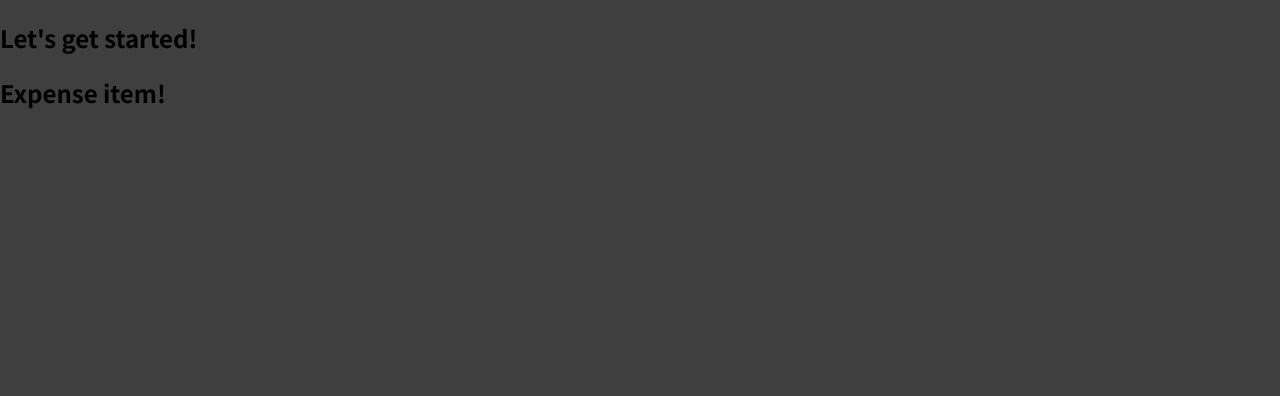
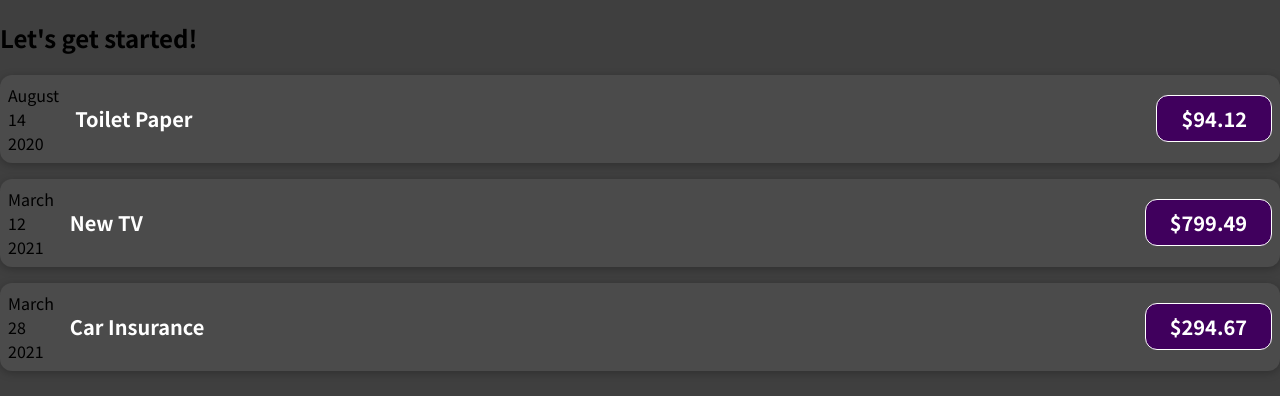
Before and after one commit to Alexei322/first-react-app, a JavaScript app in the folder first-react-app/: page / in a window 1280 px wide. Shown: the top 396 px of the page. Built offline with nearby package versions, Linux system fonts and the light colour scheme.

Commit message:
Started implementing task component

```diff
--- a/first-react-app/src/App.js
+++ b/first-react-app/src/App.js
@@ -1,10 +1,46 @@
 import ExpenseItem from "./components/ExpenseItem";
 
 function App() {
+  const expenses = [
+    {
+      id: "e1",
+      title: "Toilet Paper",
+      amount: 94.12,
+      date: new Date(2020, 7, 14),
+    },
+    { id: "e2", title: "New TV", amount: 799.49, date: new Date(2021, 2, 12) },
+    {
+      id: "e3",
+      title: "Car Insurance",
+      amount: 294.67,
+      date: new Date(2021, 2, 28),
+    },
+    {
+      id: "e4",
+      title: "New Desk (Wooden)",
+      amount: 450,
+      date: new Date(2021, 5, 12),
+    },
+  ];
+
   return (
     <div>
       <h2>Let's get started!</h2>
-      <ExpenseItem></ExpenseItem>
+      <ExpenseItem
+        title={expenses[0].title}
+        amount={expenses[0].amount}
+        date={expenses[0].date}
+      ></ExpenseItem>
+      <ExpenseItem
+        title={expenses[1].title}
+        amount={expenses[1].amount}
+        date={expenses[1].date}
+      ></ExpenseItem>
+      <ExpenseItem
+        title={expenses[2].title}
+        amount={expenses[2].amount}
+        date={expenses[2].date}
+      ></ExpenseItem>
     </div>
   );
 }
--- /dev/null
+++ b/first-react-app/src/components/ExpenseItem.css
@@ -0,0 +1,56 @@
+.expense-item {
+    display: flex;
+    justify-content: space-between;
+    align-items: center;
+    box-shadow: 0 2px 8px rgba(0, 0, 0, 0.25);
+    padding: 0.5rem;
+    margin: 1rem 0;
+    border-radius: 12px;
+    background-color: #4b4b4b;
+  }
+
+  .expense-item__description {
+    display: flex;
+    flex-direction: column;
+    gap: 1rem;
+    align-items: flex-end;
+    flex-flow: column-reverse;
+    justify-content: flex-start;
+    flex: 1;
+  }
+
+  .expense-item h2 {
+    color: #3a3a3a;
+    font-size: 1rem;
+    flex: 1;
+    margin: 0 1rem;
+    color: white;
+  }
+
+  .expense-item__price {
+    font-size: 1rem;
+    font-weight: bold;
+    color: white;
+    background-color: #40005d;
+    border: 1px solid white;
+    padding: 0.5rem;
+    border-radius: 12px;
+  }
+
+  @media (min-width: 580px) {
+    .expense-item__description {
+      flex-direction: row;
+      align-items: center;
+      justify-content: flex-start;
+      flex: 1;
+    }
+
+    .expense-item__description h2 {
+      font-size: 1.25rem;
+    }
+
+    .expense-item__price {
+      font-size: 1.25rem;
+      padding: 0.5rem 1.5rem;
+    }
+  }
--- a/first-react-app/src/components/ExpenseItem.js
+++ b/first-react-app/src/components/ExpenseItem.js
@@ -1,5 +1,23 @@
-function ExpenseItem() {
-    return <h2>Expense item!</h2>
+import "./ExpenseItem.css";
+
+function ExpenseItem(props) {
+    const month = props.date.toLocaleString('en-US', {month: 'long'});
+    const day = props.date.toLocaleString('en-US', {day: '2-digit'});
+    const year = props.date.getFullYear();
+
+  return (
+    <div className="expense-item">
+      <div>
+        <div>{month}</div>
+        <div>{day}</div>
+        <div>{year}</div>
+      </div>
+      <div className="expense-item__description">
+        <h2>{props.title}</h2>
+        <div className="expense-item__price">${props.amount}</div>
+      </div>
+    </div>
+  );
 }
 
 export default ExpenseItem;
```
Also changed, not shown: 1 other file (tests, documents, lock files or other folders).
